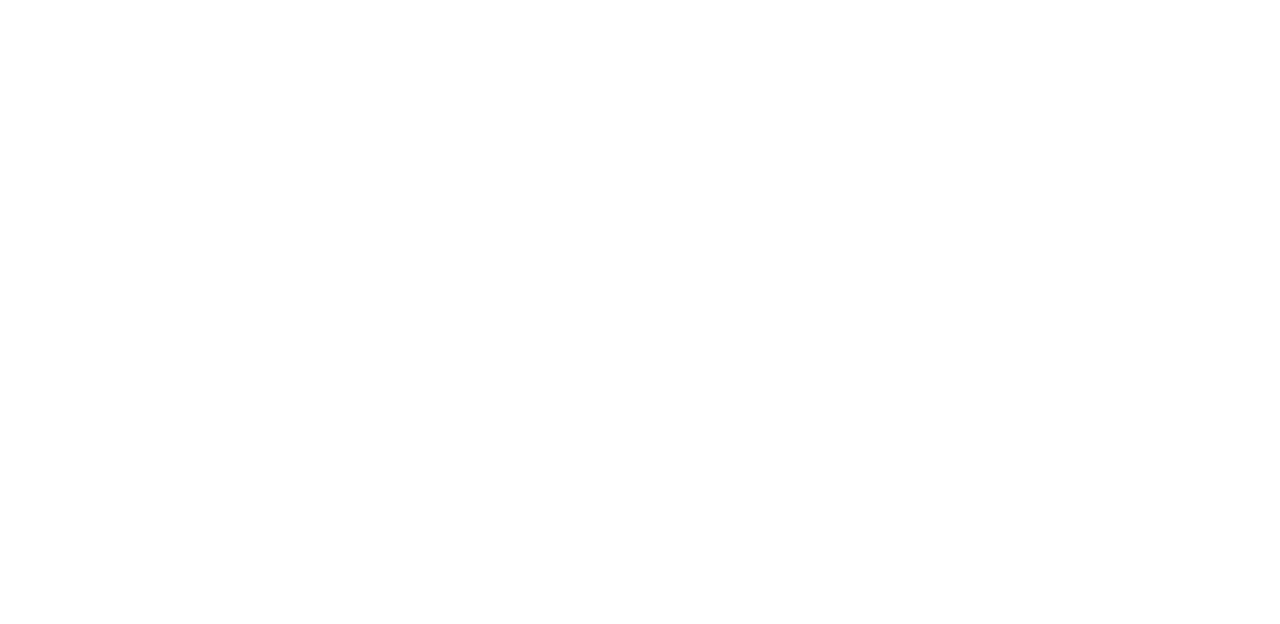
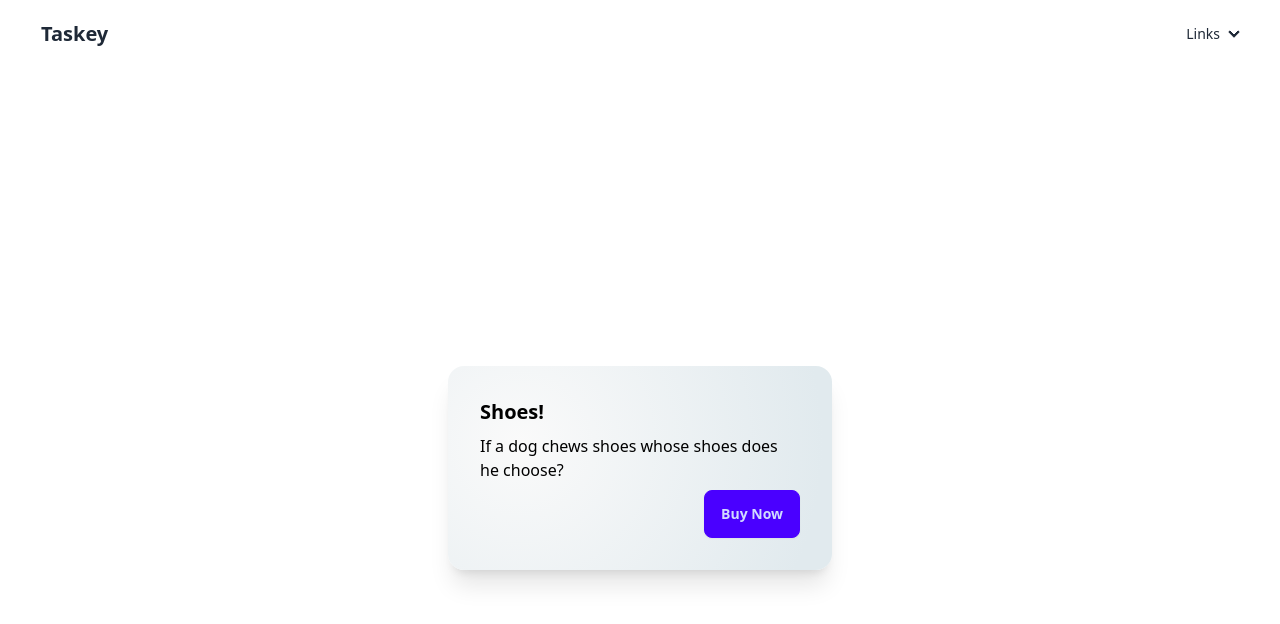
Before and after one commit to shantanuuchak/taskenize, a website built with Vite: page index.html in a window 1280 px wide. Built offline with nearby package versions, Linux system fonts and the light colour scheme.

Commit message:
card in middle screen

```diff
--- a/index.html
+++ b/index.html
@@ -7,6 +7,58 @@
     <title>Taskey &mdash; Your Personal Tasks Manager</title>
   </head>
   <body>
+    <!-- Header -->
+    <div class="navbar bg-base-100 px-6">
+      <div class="flex-1">
+        <a class="btn btn-ghost text-xl">Taskey</a>
+      </div>
+      <div class="flex-none">
+        <ul class="menu menu-horizontal px-1">
+          <li>
+            <details>
+              <summary>Links</summary>
+              <ul class="bg-base-100 rounded-t-none p-2">
+                <li>
+                  <a href="https://shantanuuchak.tech" target="_blank"
+                    >Author</a
+                  >
+                </li>
+                <li>
+                  <a
+                    href="https://github.com/shantanuuchak/taskey"
+                    target="_blank"
+                    >GitHub</a
+                  >
+                </li>
+              </ul>
+            </details>
+          </li>
+        </ul>
+      </div>
+    </div>
+
+    <main class="container h-screen flex justify-center items-center">
+      <div
+        class="card text-black w-96 shadow-xl"
+        style="
+          background: radial-gradient(
+            circle at 18.7% 37.8%,
+            rgb(250, 250, 250) 0%,
+            rgb(225, 234, 238) 90%
+          );
+        "
+      >
+        <div class="card-body">
+          <h2 class="card-title">Shoes!</h2>
+          <p>If a dog chews shoes whose shoes does he choose?</p>
+          <div class="card-actions justify-end">
+            <button class="btn btn-primary">Buy Now</button>
+          </div>
+        </div>
+      </div>
+    </main>
+
+    <!-- Script -->
     <script type="module" src="/main.js"></script>
   </body>
 </html>
```
